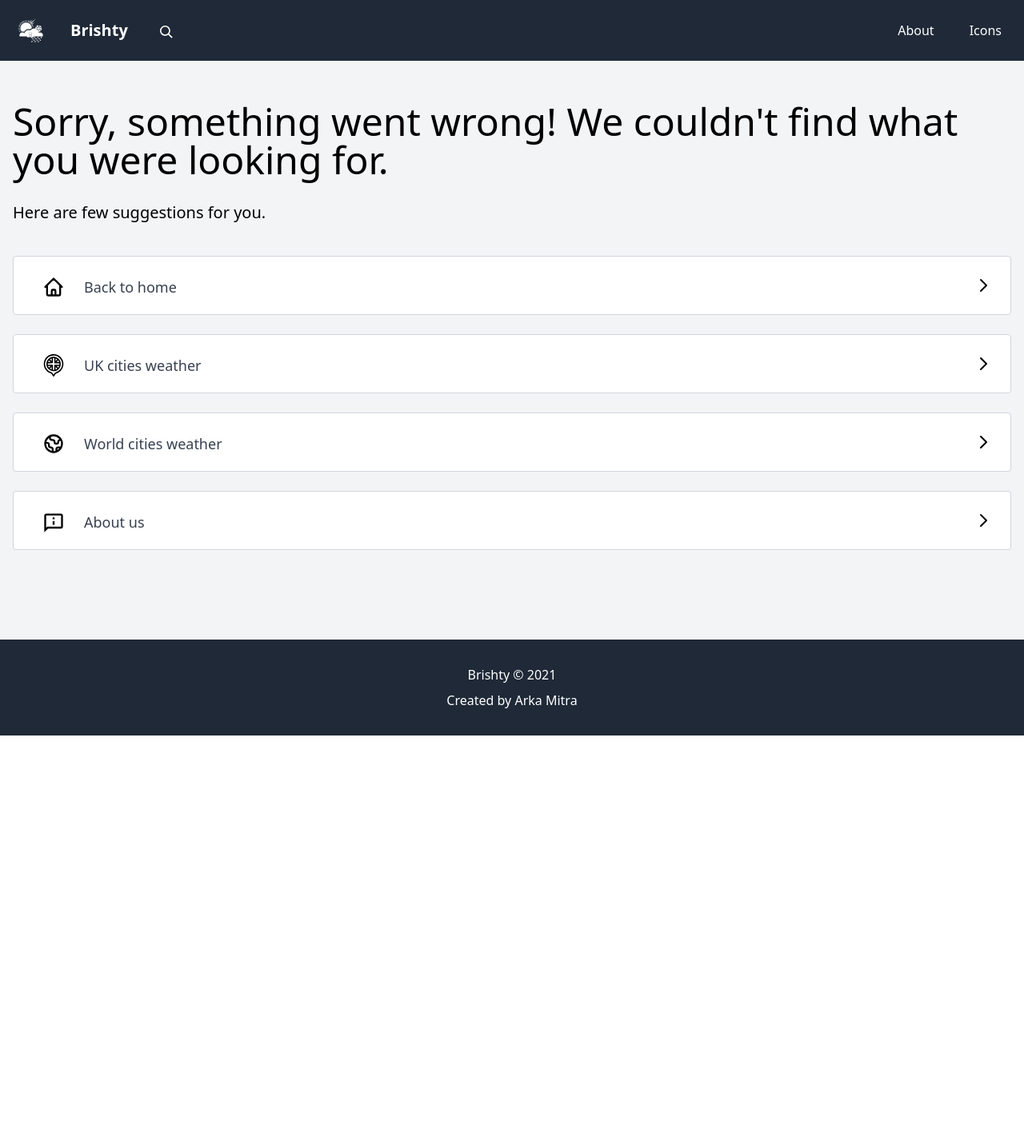
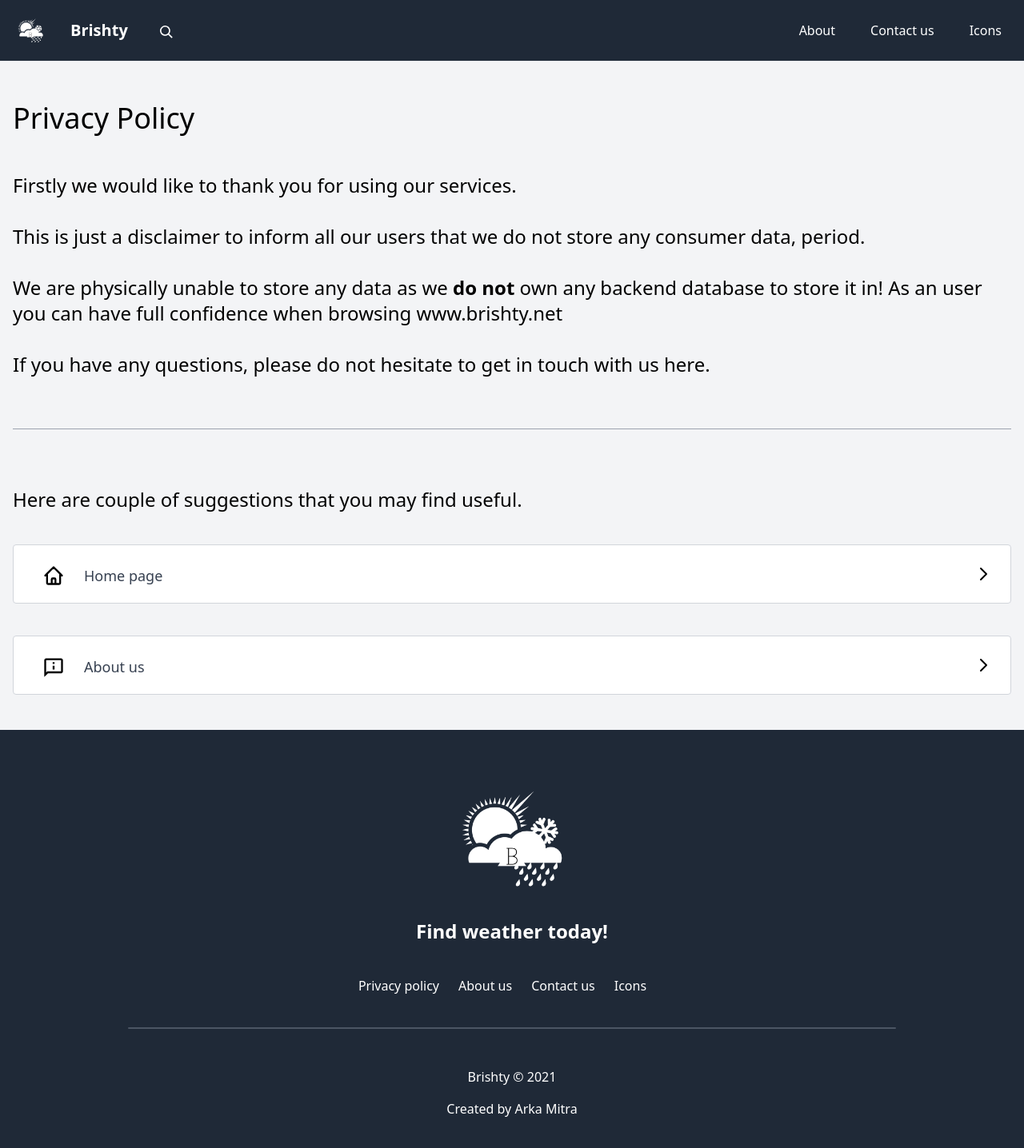
Before and after one commit to 92AM/brishty, a Next.js app: page /privacy-policy in a window 1280 px wide. Before the commit this address had no page. Shown: the top 1436 px of the page at 80% size. Before the commit the page ends 920 px from the top, so only its background shows below. Built offline with nearby package versions, Linux system fonts and the light colour scheme.

Commit message:
Adds privacy policy page and refactors footer

```diff
--- a/components/Footer.tsx
+++ b/components/Footer.tsx
@@ -4,17 +4,58 @@ const currentYear = new Date().getFullYear();
 
 const Footer = () => {
     return (
-        <footer className="bg-gray-800 text-white text-2l text-center p-8">
-            <div className="flex flex-col">
-                <span>{`Brishty © ${currentYear}`}</span>
-                <span className="pt-2">
-                    Created by{' '}
-                    <a className="hover:underline" href={'https://www.arkamitra.com'}>
-                        Arka Mitra
-                    </a>
-                </span>
+        <>
+            <div className="bg-gray-800 pb-12">
+                <div className="mx-auto container pt-12 flex flex-col items-center justify-center">
+                    <div>
+                        <img className={'w-44 h-44'} src={'/images/brishty-logos/B-logos_white.png'} />
+                    </div>
+                    <div className="text-black flex flex-col md:items-center f-f-l pt-3">
+                        <h1 className="text-2xl font-bold text-white">Find weather today!</h1>
+                        <div className="my-10 text-base text-color f-f-l">
+                            <ul className="md:flex items-center text-white">
+                                <li className=" md:mr-6 cursor-pointer pt-4 lg:py-0">
+                                    <a className="hover:underline" href={'/privacy-policy'}>
+                                        Privacy policy
+                                    </a>
+                                </li>
+                                <li className=" md:mr-6 cursor-pointer pt-4 lg:py-0">
+                                    <a className="hover:underline" href={'/about'}>
+                                        About us
+                                    </a>
+                                </li>
+                                <li className=" md:mr-6 cursor-pointer pt-4 lg:py-0">
+                                    <a className="hover:underline" href={'/about#brishty-contact-form'}>
+                                        Contact us
+                                    </a>
+                                </li>
+                                <li className=" md:mr-6 cursor-pointer pt-4 lg:py-0">
+                                    <a className="hover:underline" href={'/icons'}>
+                                        Icons
+                                    </a>
+                                </li>
+                            </ul>
+                        </div>
+                    </div>
+                    <div className="w-9/12 h-0.5 bg-gray-600 rounded-full" />
+                    <div className="flex justify-between items-center pt-12">
+                        <div className="text-base text-white mb-2">
+                            <p>{`Brishty © ${currentYear}`}</p>
+                        </div>
+                    </div>
+                    <div className="flex justify-between items-center pt-2">
+                        <div className="text-base text-white mb-5">
+                            <span>
+                                Created by{' '}
+                                <a className="hover:underline" href={'https://www.arkamitra.com'}>
+                                    Arka Mitra
+                                </a>
+                            </span>
+                        </div>
+                    </div>
+                </div>
             </div>
-        </footer>
+        </>
     );
 };
 
--- a/components/Header.tsx
+++ b/components/Header.tsx
@@ -129,6 +129,14 @@ const Header = () => {
                             <li className="mr-3 py-2 lg:py-0">
                                 <a
                                     className="inline-block text-white text-grey-dark no-underline hover:text-grey-dark hover:underline py-2 px-4"
+                                    href="/about#brishty-contact-form"
+                                >
+                                    Contact us
+                                </a>
+                            </li>
+                            <li className="mr-3 py-2 lg:py-0">
+                                <a
+                                    className="inline-block text-white text-grey-dark no-underline hover:text-grey-dark hover:underline py-2 px-4"
                                     href="/icons"
                                 >
                                     Icons
--- a/components/SearchBox.tsx
+++ b/components/SearchBox.tsx
@@ -8,7 +8,7 @@ const SearchBox = () => {
             <PageContentWrapper classNameCustomAttributes={'py-10 px-2'}>
                 <div className="mx-auto container block bg-gray-800 max-w-5xl rounded-xl shadow-2xl">
                     <span className="block px-3 pt-6 text-center text-gray-200 text-3xl font-extrabold">
-                        Find your weather today
+                        Find weather today!
                     </span>
                     <span className="block px-3 pt-3 text-center text-lg text-gray-400">
                         Search for your favourite location!
--- a/pages/about.tsx
+++ b/pages/about.tsx
@@ -58,7 +58,7 @@ export default function About() {
 
                     <hr className="border-solid border-1 border-gray-400" />
 
-                    <h3 className="mt-6 text-2xl text-gray-900">Get in touch!</h3>
+                    <h3 className="mt-6 text-2xl text-gray-900" id={'brishty-contact-form'}>Get in touch!</h3>
                     <p className="py-3 text-xl">
                         Please feel free to send us questions and feedbacks by completing the below form.
                     </p>
--- /dev/null
+++ b/pages/privacy-policy.tsx
@@ -0,0 +1,120 @@
+import React from 'react';
+import Layout from '../components/Layout';
+import PageContentWrapper from '../components/PageContentWrapper';
+import { getWindow } from '../services/BrowserService';
+
+const onClickReturnToHome = () => {
+    getWindow().location.assign('/');
+};
+
+const onClickAboutUs = () => {
+    getWindow().location.assign('/about');
+};
+
+export default function PrivacyPolicy() {
+    return (
+        <Layout title="Brishty - search for weather">
+            <PageContentWrapper classNameCustomAttributes={'px-4 pt-20 pb-5 min-h-screen'}>
+                <div className="grid grid-cols-1 gap-4 container mx-auto">
+                    <span className="pt-12 text-4xl">Privacy Policy</span>
+                    <span className="pt-4 text-2xl mt-4 mb-4 space-y-8">
+                        <p>Firstly we would like to thank you for using our services.</p>
+                        <p>
+                            This is just a disclaimer to inform all our users that we do not store any consumer data,
+                            period.
+                        </p>
+                        <p>
+                            We are physically unable to store any data as we{' '}
+                            <span className={'font-semibold'}>do not</span> own any backend database to store it in! As
+                            an user you can have full confidence when browsing{' '}
+                            <a className={'hover:underline'} href={'https://www.brishty.net'}>
+                                www.brishty.net
+                            </a>
+                        </p>
+                        <p>
+                            If you have any questions, please do not hesitate to get in touch with us{' '}
+                            <a className={'hover:underline'} href={'/about#brishty-contact-form'}>
+                                here
+                            </a>
+                            .
+                        </p>
+                    </span>
+
+                    <hr className="mt-8 mb-8 border-solid border-1 border-gray-400" />
+
+                    <span className="pt-6 pb-6 text-2xl">Here are couple of suggestions that you may find useful.</span>
+
+                    <div
+                        className="container mx-auto rounded-t border-r border-b border-l border-t border-gray-300 bg-white rounded-b
+                    p-5 flex flex-col justify-between leading-normal drop-shadow-lg cursor-pointer mb-6"
+                        onClick={onClickReturnToHome}
+                    >
+                        <div className="flex space-x-2">
+                            <svg
+                                className="flex-none mx-4 h-7 w-7 mt-1"
+                                fill="none"
+                                viewBox="0 0 24 24"
+                                stroke="currentColor"
+                            >
+                                <path
+                                    strokeLinecap="round"
+                                    strokeLinejoin="round"
+                                    strokeWidth={2}
+                                    d="M3 12l2-2m0 0l7-7 7 7M5 10v10a1 1 0 001 1h3m10-11l2 2m-2-2v10a1 1 0 01-1
+                                  1h-3m-6 0a1 1 0 001-1v-4a1 1 0 011-1h2a1 1 0 011 1v4a1 1 0 001 1m-6 0h6"
+                                />
+                            </svg>
+                            <div className="flex-1">
+                                <p className="pt-1 text-lg text-gray-700 text-base">Home page</p>
+                            </div>
+                            <div className="flex-2 float-right">
+                                <svg
+                                    className="pl-18 pt-1 flex-1 h-7 w-7"
+                                    fill="none"
+                                    viewBox="0 0 24 24"
+                                    stroke="currentColor"
+                                >
+                                    <path
+                                        strokeLinecap="round"
+                                        strokeLinejoin="round"
+                                        strokeWidth={2}
+                                        d="M9 5l7 7-7 7"
+                                    />
+                                </svg>
+                            </div>
+                        </div>
+                    </div>
+                    <div
+                        className="container mx-auto rounded-t border-r border-b border-l border-t border-gray-300 bg-white rounded-b
+                    p-5 flex flex-col justify-between leading-normal drop-shadow-lg cursor-pointer mb-6"
+                        onClick={onClickAboutUs}
+                    >
+                        <div className="flex space-x-2">
+                            <svg className="flex-none mx-4 h-7 w-7 mt-1" fill="#000000" viewBox="0 0 24 24">
+                                <path d="M 4.0097656 3 C 2.9179106 3 2.0097656 3.9049841 2.0097656 4.9980469 L 2 23 L 6 19 L 20 19 C 21.093063 19 22 18.093063 22 17 L 22 5 C 22 3.9069372 21.093063 3 20 3 L 4.0097656 3 z M 4.0097656 5 L 20 5 L 20 17 L 5.171875 17 L 4.0039062 18.167969 L 4.0097656 5 z M 11 7 L 11 9 L 13 9 L 13 7 L 11 7 z M 11 11 L 11 15 L 13 15 L 13 11 L 11 11 z" />
+                            </svg>
+                            <div className="flex-1">
+                                <p className="pt-1 text-lg text-gray-700 text-base">About us</p>
+                            </div>
+                            <div className="flex-2 float-right">
+                                <svg
+                                    className="pl-18 pt-1 flex-1 h-7 w-7"
+                                    fill="none"
+                                    viewBox="0 0 24 24"
+                                    stroke="currentColor"
+                                >
+                                    <path
+                                        strokeLinecap="round"
+                                        strokeLinejoin="round"
+                                        strokeWidth={2}
+                                        d="M9 5l7 7-7 7"
+                                    />
+                                </svg>
+                            </div>
+                        </div>
+                    </div>
+                </div>
+            </PageContentWrapper>
+        </Layout>
+    );
+}
```
